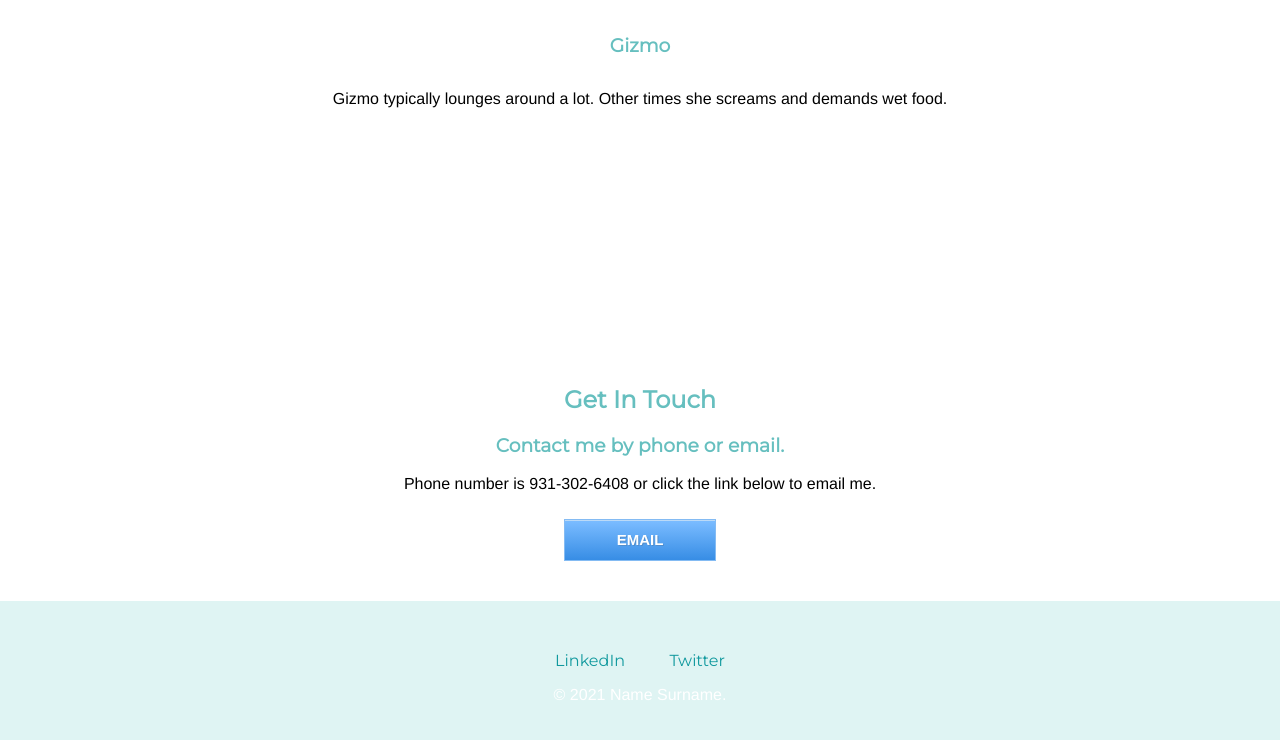
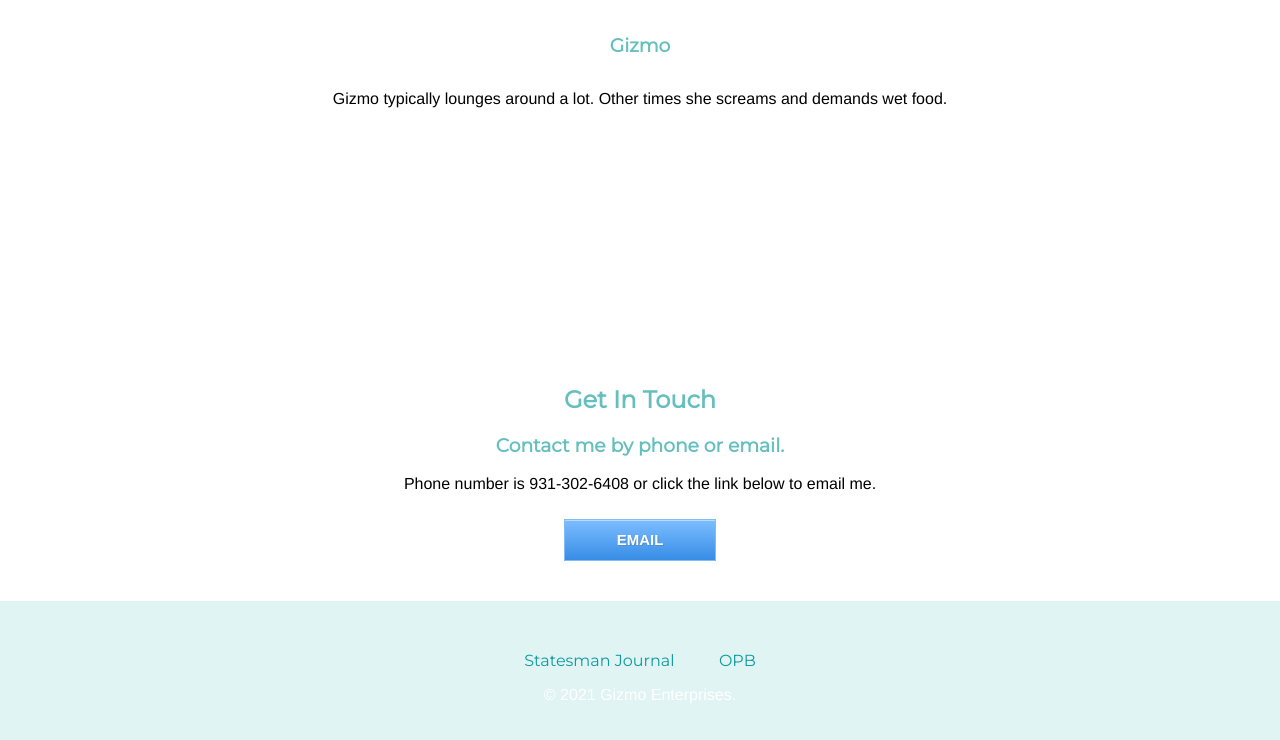
Before and after one commit to JohnPaulAyers/JohnPaulAyers.github.io, a plain HTML site: page index.html in a window 1280 px wide. Shown: the part 3458-4198 px from the top of the page. Drawn offline with Linux system fonts and the light colour scheme.

Commit message:
Update index.html

```diff
--- a/index.html
+++ b/index.html
@@ -97,10 +97,10 @@
 
 
     <div class="bottom-container">
-      <a class="footer-link" href="https://www.linkedin.com/">LinkedIn</a>
-      <a class="footer-link" href="https://twitter.com/">Twitter</a>
+      <a class="footer-link" href="https://www.statesmanjournal.com/">Statesman Journal</a>
+      <a class="footer-link" href="https://www.opb.org/">OPB</a>
 
-      <p class= "copyright">© 2021 Name Surname.</p>
+      <p class= "copyright">© 2021 Gizmo Enterprises.</p>
     </div>
 
 </body>
```
